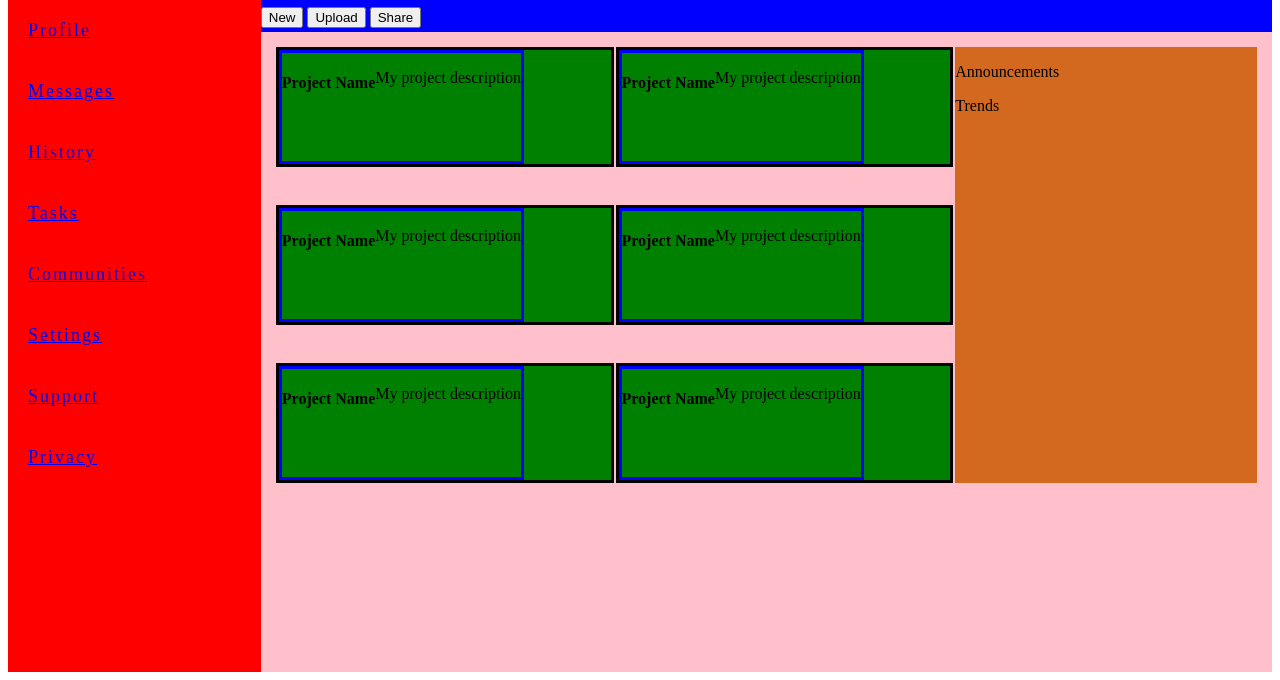
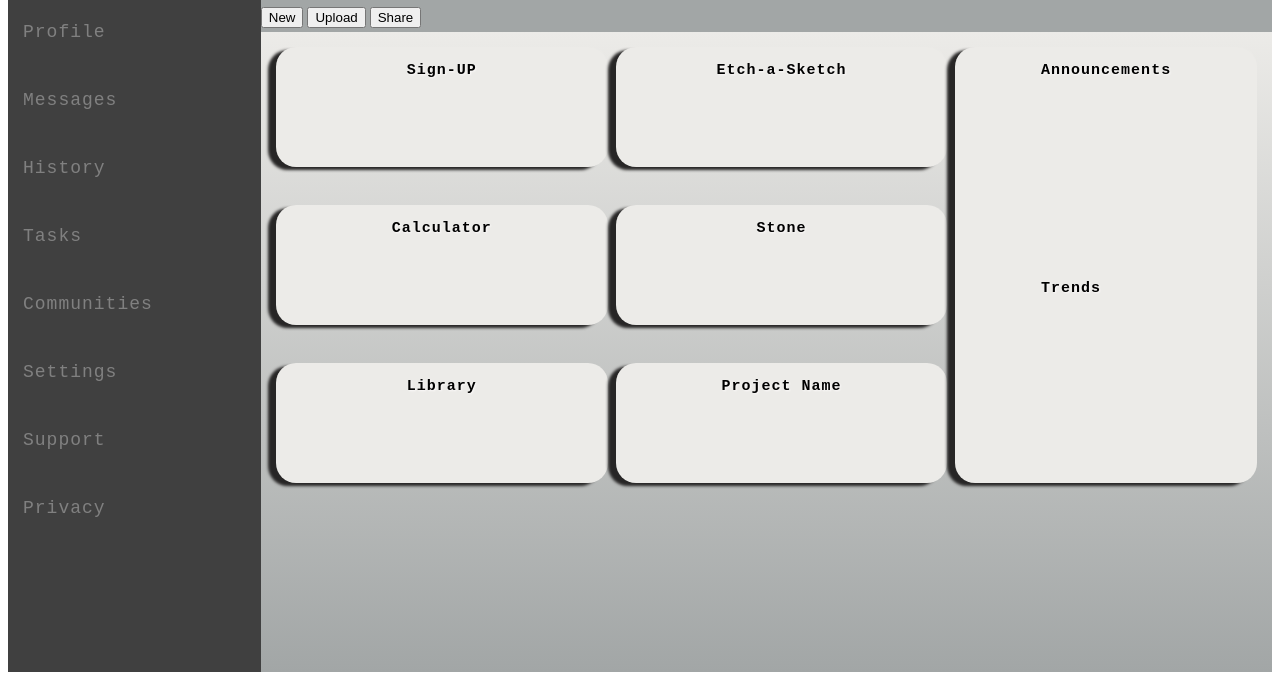
Before and after one commit to ederpagliotto/Projects, a plain HTML site: page index.html in a window 1280 px wide. Shown: the part 136-816 px from the top of the page. Drawn offline with Linux system fonts and the light colour scheme.

Commit message:
styles satarted to be changed

```diff
--- a/index.html
+++ b/index.html
@@ -29,62 +29,50 @@
         <div class="sidebar">
             <div class="menu">
                 <h2 id="logo">LOGO</h2>
-                <a href="#">Home</a>
-                <a href="#">Profile</a>
-                <a href="#">Messages</a>
-                <a href="#">History</a>
-                <a href="#">Tasks</a>
-                <a href="#">Communities</a>
-                <a href="#">Settings</a>
-                <a href="#">Support</a>
-                <a href="#">Privacy</a>
+                <p>Home</p>
+                <p>Profile</p>
+                <p>Messages</p>
+                <p>History</p>
+                <p>Tasks</p>
+                <p>Communities</p>
+                <p>Settings</p>
+                <p>Support</p>
+                <p>Privacy</p>
             </div>
         </div>
         <div class="content">
             <div class="layout">
                 <div class="projects">
-                    <div class="about-projects">
-                        <h4>Project Name</h4>
-                        <p>My project description</p>
-                    </div>
+                    <p class="projectName">Sign-UP</p>
                 </div>
                 <div class="projects">
-                    <div class="about-projects">
-                        <h4>Project Name</h4>
-                        <p>My project description</p>
-                    </div>
+                    <p class="projectName">Etch-a-Sketch</p>
                 </div>
                 <div class="projects">
-                    <div class="about-projects">
-                        <h4>Project Name</h4>
-                        <p>My project description</p>
-                    </div>
+                    <p class="projectName">Calculator</p>
                 </div>
                 <div class="projects">
-                    <div class="about-projects">
-                        <h4>Project Name</h4>
-                        <p>My project description</p>
-                    </div>
+                    <p class="projectName">Stone</p>
                 </div>
                 <div class="projects">
-                    <div class="about-projects">
-                        <h4>Project Name</h4>
-                        <p>My project description</p>
-                    </div>
+                    <p class="projectName">Library</p>
                 </div>
                 <div class="projects">
-                    <div class="about-projects">
-                        <h4>Project Name</h4>
-                        <p>My project description</p>
-                    </div>
+                    <p class="projectName">Project Name</p>
                 </div>
 
                 <div class="main-right">
                     <div class="announcements">
-                        <p>Announcements</p>
+                        <p class="title-right">Announcements</p>
+                        <div class="anc-content">
+
+                        </div>
                     </div>
                     <div class="trends">
-                        <p>Trends</p>
+                        <p class="title-right">Trends</p>
+                        <div class="trend-content">
+
+                        </div>
                     </div>
                 </div>
             </div>
--- a/style.css
+++ b/style.css
@@ -1,3 +1,7 @@
+* {
+    box-sizing: border-box;
+}
+
 body {
     height: 100%;
 }
@@ -9,19 +13,19 @@ body {
 }
 
 .sidebar {
-    background-color: red;
+    background: #404040;
     grid-column: 1;
     grid-row: 1 / 3;
-
 }
 
 .header {
-    background: blue;
+    background: rgb(162,166,166);
     grid-row: 1;
 }
 
 .content {
-    background: pink;
+    background: rgb(162,166,166);
+    background: linear-gradient(0deg, rgba(162,166,166,1) 0%, rgba(236,235,232,1) 100%);
     grid-column: 2;
 }
 
@@ -33,33 +37,51 @@ body {
 }
 
 .projects {
-    background: green;
+    background: rgb(236, 235, 232);
     display: grid;
     text-align: center;
-    justify-content: space-between;
+    justify-content: center;
     margin: 15px;
-    border: solid black;
+    border-radius: 20px;
+    box-shadow: -8px 3px 3px rgb(39, 38, 38);
     width: 100%;
 }
 
 .main-right {
-    background: chocolate;
+    background: rgb(236, 235, 232);
     grid-row-start: 1;
     grid-row-end: 4;
     grid-column-start: 3;
     margin: 15px;
+    border-radius: 20px;
+    box-shadow: -8px 3px 3px rgb(39, 38, 38);
+    display: grid;
+    justify-content: center;
 }
 
-.menu a {
+.menu p {
     display: list-item;
+    font-family: monospace, Arial, Helvetica, sans-serif;
     font-size: 18px;
-    letter-spacing: 2px;
-    padding: 20px;
+    letter-spacing: 1px;
+    padding: 15px;
+    color: grey;
 }
 
-.about-projects {
-    border: solid blue;
-    display: flex;
-    text-align: center;
-    justify-content: center;
+.projectName {
+    font-size: 15px;
+    font-family: monospace, Arial, Helvetica, sans-serif;
+    letter-spacing: 1px;
+    font-weight: bold;
+    color: black;
+    text-shadow: 1px 1px 2px rgb(252, 250, 250);
 }
+
+.title-right {
+    font-size: 15px;
+    font-family: monospace, Arial, Helvetica, sans-serif;
+    letter-spacing: 1px;
+    font-weight: bold;
+    color: black;
+    text-shadow: 1px 1px 2px rgb(252, 250, 250);
+}
```
